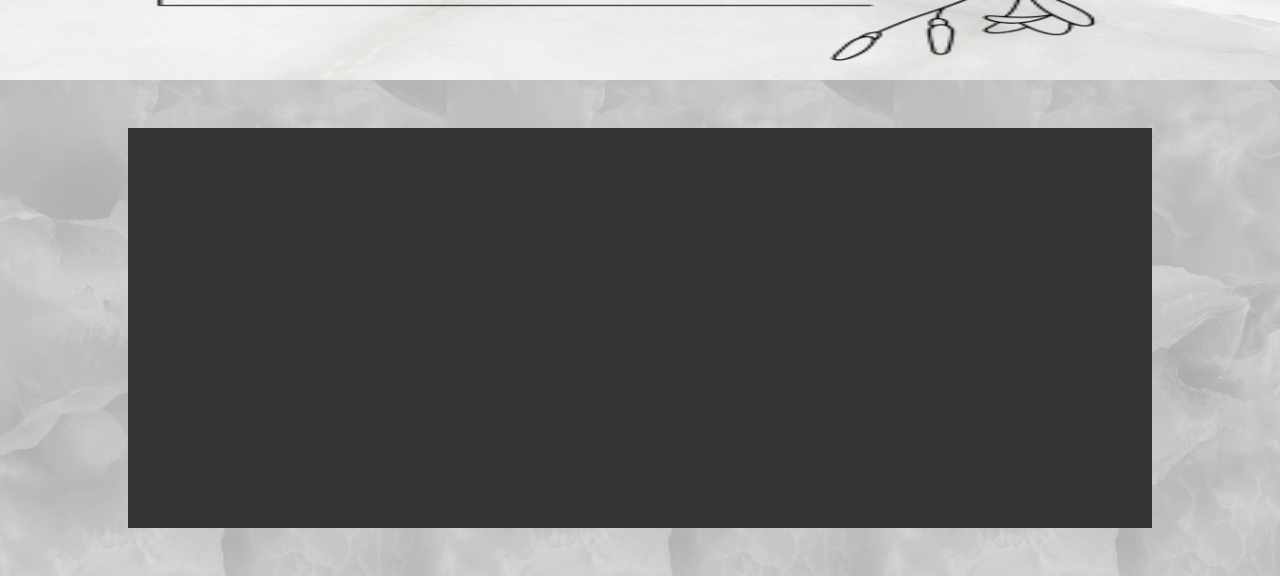
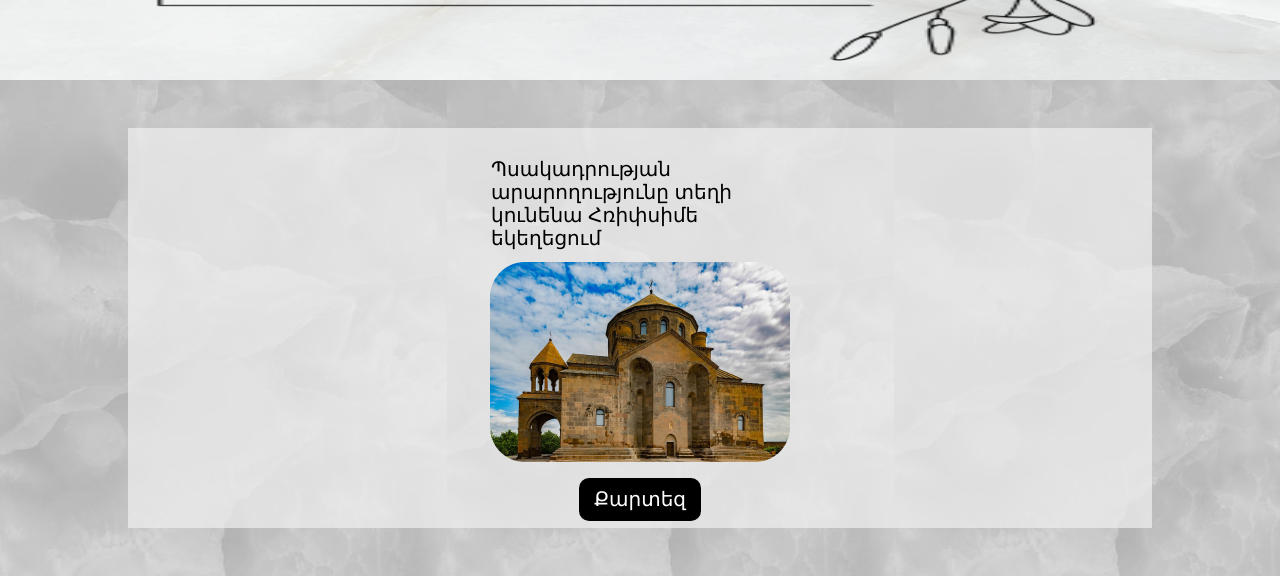
Before and after one commit to VaheHovakimyan/hraviratoms-client, a React (Create React App) app: page / in a window 1280 px wide. Shown: the part 1360-1938 px from the top of the page. Built offline with nearby package versions, Linux system fonts and the light colour scheme; no server answers; a web font is replaced by a local one.

Commit message:
update location.scss file

```diff
--- a/src/components/location/Location.scss
+++ b/src/components/location/Location.scss
@@ -6,8 +6,47 @@
   padding: 48px 0;
   background-image: url('../../images/location_background.png');
   .location_content{
+    display: flex;
+    flex-direction: column;
+    align-items: center;
+    padding: 30px 30px;
     width: 80%;
     height: 400px;
-    background-color: #333;
+    background-color: rgba(240, 240, 240, 0.7);
+    .location_text{
+      align-items: center;
+      width: 298px;
+      // padding: 20px 0px;
+      //  margin: auto 50px;
+      // left: 35px;
+      font-family: sans-serif;
+      font-weight: 400;
+      font-size: 20px;
+      line-height: 23px;
+    }
+    .location_img{
+      width: 300px;
+      padding: 12px 0px;
+      // height: 200px;
+       top: 110px;
+       left: 33px;
+      border-radius: 35px;
+    }
+
+    .location_map{
+      align-items: center;
+      background-color: #000000;
+      color: #ffffff;
+      font-family: sans-serif;
+      font-weight: 400;
+      font-size: 20px;
+      line-height: 23px;
+      letter-spacing: 8%;
+      width: 122px;
+      padding: 10px 10px;
+      left: 122px;
+      border-radius: 10px;
+      border: 1px;
+    }
   }
 }
--- a/src/components/location/Location.tsx
+++ b/src/components/location/Location.tsx
@@ -1,5 +1,6 @@
 import { FC } from "react";
 import { ILocationData } from "../../App";
+import location_icon from '../../images/location/church_icon.png';
 import './Location.scss';
 
 interface LocationComponentProps {
@@ -13,7 +14,17 @@ const Location: FC<LocationComponentProps> = ({locationData}) => {
   return (
     <div className="location_main">
       <div className="location_content">
+         <div>
+          <p className="location_text">Պսակադրության արարողությունը տեղի կունենա Հռիփսիմե եկեղեցում</p>
+         </div>
 
+         <div className="location_img">
+          <img src={location_icon} alt="location_icon"/>
+         </div>
+
+         <div>
+          <button className="location_map">Քարտեզ</button>
+         </div>
       </div>
     </div>
   )
```
Also changed, not shown: src/images/location/church_icon.png (added).
